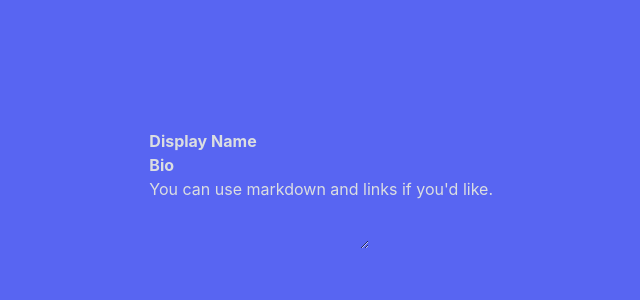
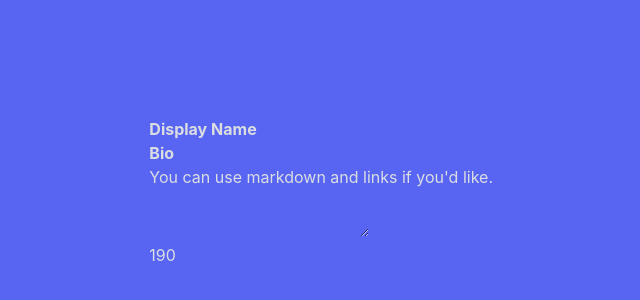
Before and after one commit to stevenlomon/biscord, a React (Vite) app in the folder frontend/: page /edit-profile in a window 1280 px wide. Shown: the part 208-508 px from the top of the page, without its empty margins (313-953 px from the left). Built offline with nearby package versions, Linux system fonts and the light colour scheme; no server answers.

Commit message:
logic for bio character count implemented; will also get its own custom tooltip

```diff
--- a/frontend/src/pages/EditProfilePage.tsx
+++ b/frontend/src/pages/EditProfilePage.tsx
@@ -1,10 +1,12 @@
 import { useState } from "react"
 import { useAuth } from "../contexts/AuthContext"
+import { MAX_CHARS_BIO } from "../utils";
 
 const EditProfilePage = () => {
   const { currentUser } = useAuth();
   const [displayName, setDisplayName] = useState(currentUser?.displayName);
   const [bio, setBio] = useState(currentUser?.bio);
+  const BIO_CHARS_LEFT = bio ? MAX_CHARS_BIO - bio.length : MAX_CHARS_BIO
   // const [unsavedChanges, setUnsavedChanges] = useState(false);
 
   // useEffect(() => {
@@ -48,7 +50,8 @@ const EditProfilePage = () => {
             value={bio ?? ""}
             onChange={(e) => setBio(e.target.value)}
           />
-          {/* TODO: 190 character remaining counter, emoji picker */}
+          {/* TODO: emoji picker, custom tooltip */}
+          <p title={`${BIO_CHARS_LEFT} characters remaining`}>{BIO_CHARS_LEFT}</p>
         </div>
 
         {hasUnsavedChanges && ( // Using `&& ()` instead of `? () : ("")` is way cleaner
--- a/frontend/src/utils.ts
+++ b/frontend/src/utils.ts
@@ -17,3 +17,5 @@ const generateDays = (start = 1, end = 31) =>
   Array.from({ length: end - start + 1 }, (_, i) => i + start);
 
 export const DAYS = generateDays();
+
+export const MAX_CHARS_BIO = 190;
```
